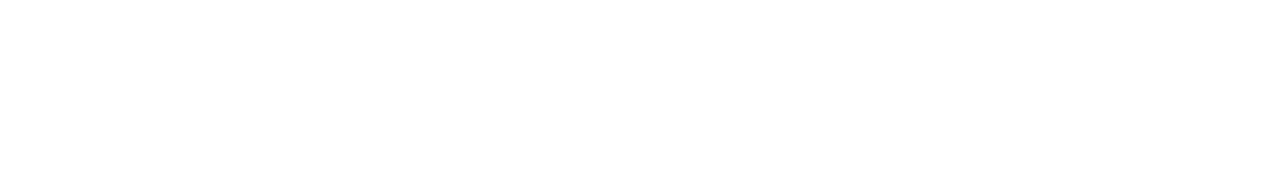
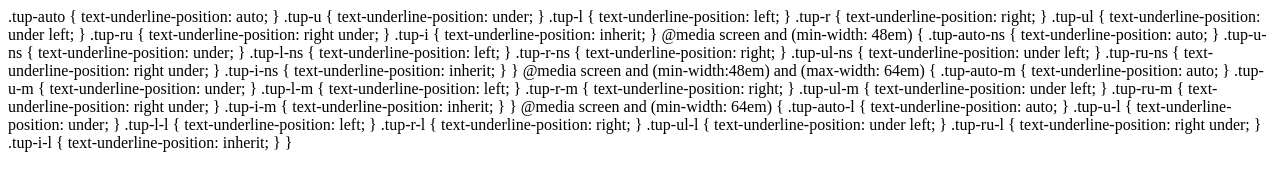
Before and after one commit to mrmrs/css-text-underline, a website: page index.html in a window 1280 px wide. Drawn offline with Linux system fonts and the light colour scheme.

Commit message:
Adding css contents to html file for documentation

```diff
--- a/index.html
+++ b/index.html
@@ -12,5 +12,43 @@
     <link rel="stylesheet" href="text-underline.css">
   </head>
   <body>
-  </body>
+.tup-auto { text-underline-position: auto; }
+.tup-u {    text-underline-position: under; }
+.tup-l {    text-underline-position: left; }
+.tup-r {    text-underline-position: right; }
+.tup-ul {   text-underline-position: under left; }
+.tup-ru {   text-underline-position: right under; }
+.tup-i {    text-underline-position: inherit; }
+
+@media screen and (min-width: 48em) {
+.tup-auto-ns { text-underline-position: auto; }
+.tup-u-ns    { text-underline-position: under; }
+.tup-l-ns    { text-underline-position: left; }
+.tup-r-ns    { text-underline-position: right; }
+.tup-ul-ns   { text-underline-position: under left; }
+.tup-ru-ns   { text-underline-position: right under; }
+.tup-i-ns    { text-underline-position: inherit; }
+}
+
+@media screen and (min-width:48em) and (max-width: 64em) {
+.tup-auto-m { text-underline-position: auto; }
+.tup-u-m    { text-underline-position: under; }
+.tup-l-m    { text-underline-position: left; }
+.tup-r-m    { text-underline-position: right; }
+.tup-ul-m   { text-underline-position: under left; }
+.tup-ru-m   { text-underline-position: right under; }
+.tup-i-m    { text-underline-position: inherit; }
+}
+
+@media screen and (min-width: 64em) {
+.tup-auto-l { text-underline-position: auto; }
+.tup-u-l    { text-underline-position: under; }
+.tup-l-l    { text-underline-position: left; }
+.tup-r-l    { text-underline-position: right; }
+.tup-ul-l   { text-underline-position: under left; }
+.tup-ru-l   { text-underline-position: right under; }
+.tup-i-l    { text-underline-position: inherit; }
+}
+
+</body>
 </html>
```
